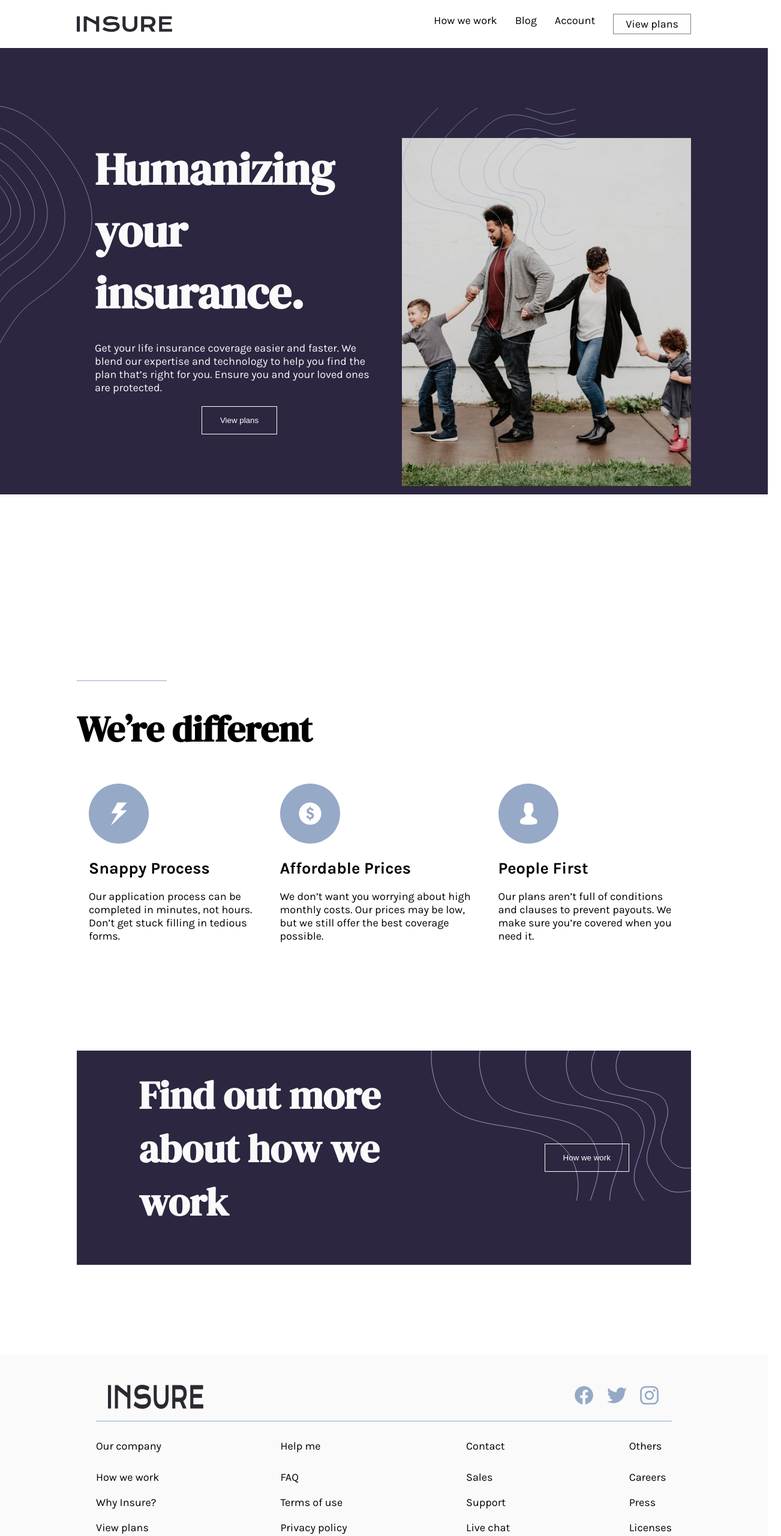
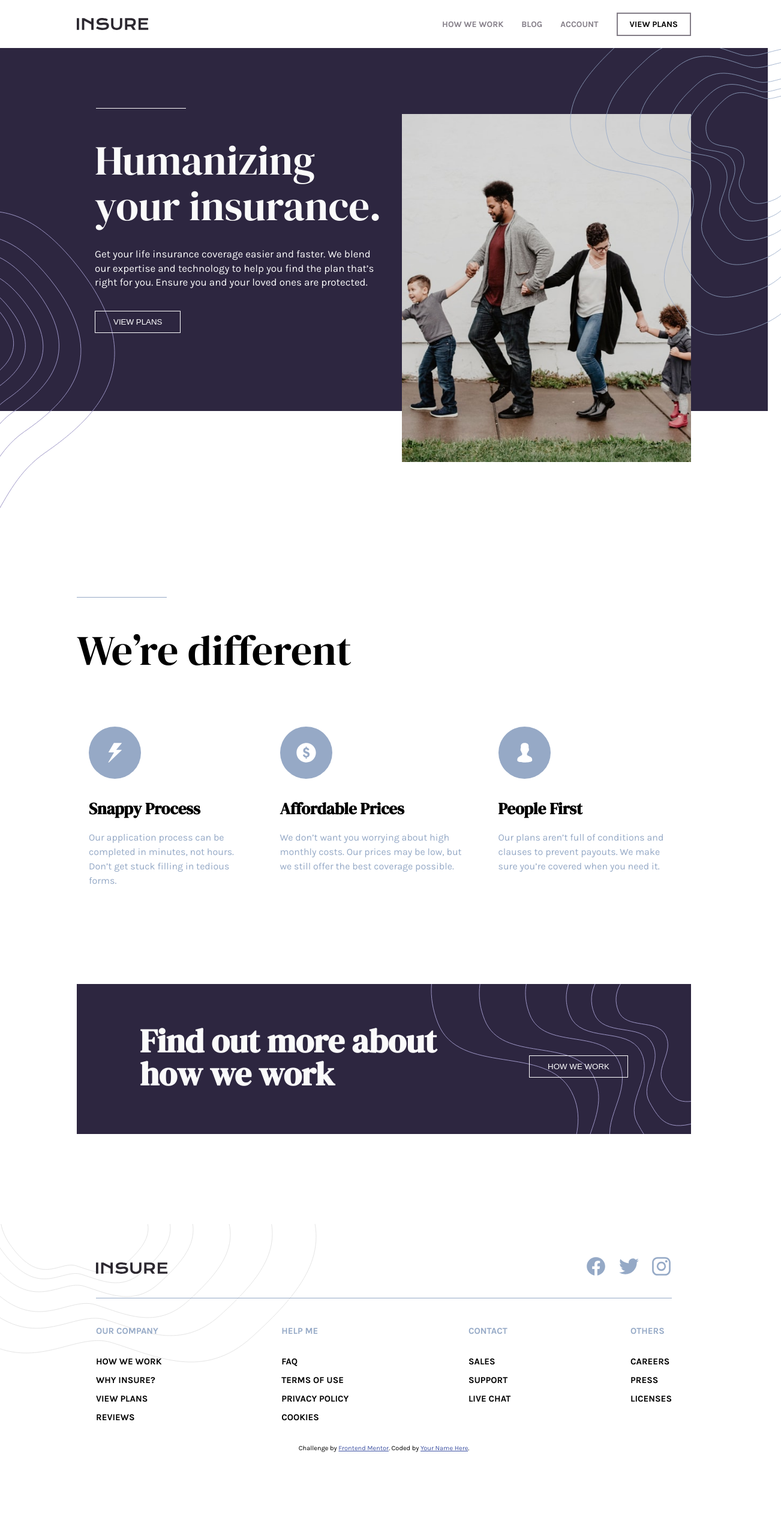
Before and after one commit to abe-m1/insure-landing-page, a website: page index.html in a window 1280 px wide. Shown: the top 2560 px of the page at 60% size, 1302 px wide, since content can reach past the window. After the commit the page ends 2420 px from the top, so only its background shows below. Drawn offline with nearby package versions, Linux system fonts and the light colour scheme.

Commit message:
footer styling

```diff
--- a/index.html
+++ b/index.html
@@ -38,8 +38,21 @@
           alt=""
         />
         <div class="container split">
+          <div class="right">
+            <img
+              class="intro-image"
+              src="images/image-intro-desktop.jpg"
+              alt=""
+            />
+            <img
+              class="pattern"
+              src="images/bg-pattern-intro-right-desktop.svg"
+              alt=""
+            />
+          </div>
           <div class="left">
-            <h1 class="headline">Humanizing your insurance.</h1>
+            <h1 class="headline">Humanizing</h1>
+            <h1 class="headline">your insurance.</h1>
             <p class="hero-text">
               Get your life insurance coverage easier and faster. We blend our
               expertise and technology to help you find the plan that’s right
@@ -51,18 +64,6 @@
               src="images/bg-pattern-intro-left-desktop.svg"
               alt=""
             /> -->
-          </div>
-          <div class="right">
-            <img
-              class="intro-image"
-              src="images/image-intro-desktop.jpg"
-              alt=""
-            />
-            <img
-              class="pattern"
-              src="images/bg-pattern-intro-right-desktop.svg"
-              alt=""
-            />
           </div>
         </div>
       </section>
@@ -103,7 +104,7 @@
       </section>
       <footer class="footer">
         <div class="container footer-top">
-          <img class="logo" src="images/logo.svg" alt="" />
+          <img class="footer-logo" src="images/logo.svg" alt="" />
           <div class="social">
             <ion-icon name="logo-facebook"></ion-icon>
             <ion-icon name="logo-twitter"></ion-icon>
--- a/scss/main.scss
+++ b/scss/main.scss
@@ -71,6 +71,10 @@ body {
 .container {
   width: 80%;
   margin: auto;
+
+  @include respond(phone) {
+    width: 100%;
+  }
 }
 
 .header {
@@ -87,6 +91,7 @@ body {
 
 .header-menu {
   display: flex;
+  align-items: center;
   @include respond(phone) {
     display: none;
   }
@@ -94,14 +99,18 @@ body {
 
 .menu-item {
   list-style: none;
+  text-transform: uppercase;
+  font-size: 1.4rem;
+  font-weight: 700;
 
   &:not(:last-child) {
     margin-right: 3rem;
+    color: $darkGrayishViolet;
   }
 
   &:last-child {
-    border: 1px solid $darkGrayishViolet;
-    padding: 0.5rem 2rem;
+    border: 2px solid $darkGrayishViolet;
+    padding: 0.9rem 2rem;
   }
 
   @include respond(phone) {
@@ -120,7 +129,7 @@ body {
 }
 
 .logo {
-  width: 16rem;
+  width: 12rem;
 
   @include respond(phone) {
     width: 11rem;
@@ -132,6 +141,10 @@ body {
   margin-bottom: 35rem;
   background-color: $darkViolet;
   // overflow: hidden;
+
+  @include respond(phone) {
+    margin-bottom: 17rem;
+  }
 }
 
 // .hero:after {
@@ -144,83 +157,164 @@ body {
 //   position: absolute;
 // }
 
+.hero:before {
+  content: '';
+  width: 15rem;
+  border-top: solid 1px $veryLightGray;
+  position: absolute;
+  top: 18rem;
+  left: 16rem;
+
+  @include respond(phone) {
+    left: 35%;
+  }
+}
+
 .icon {
-  width: 10rem;
-  margin-bottom: 2rem;
+  width: 8.7rem;
+  margin-bottom: 2.6rem;
+  @include respond(phone) {
+    margin-bottom: 3rem;
+  }
 }
 
 .box {
   padding: 2rem;
+
+  @include respond(phone) {
+    display: flex;
+    flex-direction: column;
+    align-items: center;
+  }
 }
 .box h2 {
-  margin-bottom: 2rem;
+  margin-bottom: 1.8rem;
+  font-family: 'DM Serif Display', sans-serif;
+  @include respond(phone) {
+    margin-bottom: 3rem;
+  }
+}
+
+.box p {
+  color: $grayishBlue;
+  font-size: 1.6rem;
+  line-height: 1.5;
+
+  @include respond(phone) {
+    text-align: center;
+    line-height: 1.5;
+    margin-bottom: 3rem;
+  }
+}
+
+.split {
+  display: flex;
+
+  @include respond(phone) {
+    display: block;
+  }
 }
 
 .pattern {
   position: absolute;
-  top: -5rem;
-  bottom: -10.5rem;
-  width: 60%;
+  top: -11rem;
+  right: -15rem;
+  width: 73%;
+
+  @include respond(phone) {
+    display: none;
+  }
 }
 
 .pattern-left {
   position: absolute;
-  top: 22%;
-  // bottom: -15rem;
-  // left: 0rem;
-  width: 12%;
+  top: 44%;
+  width: 15%;
 }
 
 .left {
-  padding: 3rem;
+  padding: 2.3rem 3rem 2.3rem 3rem;
   padding-top: 15rem;
-  padding-bottom: 10rem;
+  padding-bottom: 13rem;
   flex: 1;
   display: flex;
   flex-direction: column;
-  align-items: center;
-  justify-content: center;
+  align-items: flex-start;
+  justify-content: flex-start;
   position: relative;
+
+  @include respond(phone) {
+    padding-top: 10rem;
+  }
 }
 
 .right {
   position: relative;
-  bottom: -15rem;
+  bottom: -11rem;
   flex: 1;
+  order: 1;
+
+  @include respond(phone) {
+    bottom: 0;
+  }
 }
 
 .intro-image {
   position: absolute;
+
+  @include respond(phone) {
+    position: relative;
+  }
 }
 .headline {
-  font-size: 7.5rem;
+  font-size: 6.9rem;
   font-family: 'DM Serif Display', sans-serif;
-  margin-bottom: 3rem;
-}
+  font-weight: 400;
+  line-height: 1.1;
+  &:last-of-type {
+    margin-bottom: 3rem;
+  }
 
-.split {
-  display: flex;
+  @include respond(phone) {
+    font-size: 5rem;
+    text-align: center;
+  }
 }
 
 .hero-text {
-  margin-bottom: 2rem;
+  margin-bottom: 3.5rem;
+  line-height: 1.4;
+  font-size: 1.7rem;
+
+  @include respond(phone) {
+    text-align: center;
+    line-height: 1.6;
+    margin-bottom: 4rem;
+  }
 }
 
 .action-button {
   border: 1px solid $white;
   background-color: transparent;
   color: $white;
-  padding: 1.5rem 3rem;
+  padding: 1rem 3rem;
+  text-transform: uppercase;
 }
 
 .second-headline {
-  font-size: 6rem;
+  font-size: 7rem;
   font-family: 'DM Serif Display', sans-serif;
-  margin-bottom: 3rem;
+  margin-bottom: 6rem;
+  font-weight: 400;
+
+  @include respond(phone) {
+    text-align: center;
+    font-size: 6rem;
+  }
 }
 
 .second-section {
-  margin-bottom: 16rem;
+  margin-bottom: 14rem;
 }
 
 .second-section:before {
@@ -232,11 +326,15 @@ body {
   // top: 50%;
   margin-top: -4rem;
   z-index: 1;
+
+  @include respond(phone) {
+    left: 35%;
+  }
 }
 
 .third-section {
   color: $veryLightGray;
-  padding: 3rem;
+  padding: 6.7rem 4rem 4.3rem 4rem;
   display: flex;
   justify-content: space-around;
   background: url(/images/bg-pattern-how-we-work-desktop.svg) no-repeat top
@@ -244,43 +342,86 @@ body {
   background-color: $darkViolet;
   align-items: center;
   margin-bottom: 15rem;
+
+  @include respond(phone) {
+    display: block;
+    width: 90%;
+    padding: 6rem 2rem;
+    text-align: center;
+    margin-bottom: 18rem;
+  }
 }
 
 .third-headline {
-  font-size: 6.5rem;
+  font-size: 5.5rem;
   font-family: 'DM Serif Display', sans-serif;
   margin-bottom: 3rem;
   width: 55%;
+  line-height: 1;
+
+  @include respond(phone) {
+    font-size: 4rem;
+    width: 100%;
+  }
 }
 
 .row {
   display: flex;
+
+  @include respond(phone) {
+    display: block;
+  }
 }
 
 .footer {
   background-color: $veryLightGray;
-  padding: 3rem 4rem;
+  padding: 2.3rem 4rem;
+  background: url(/images/bg-pattern-footer-desktop.svg) no-repeat top left;
 }
 .footer-top {
-  padding: 2rem;
+  padding: 3rem 0;
   display: flex;
+  align-items: center;
   justify-content: space-between;
+
+  @include respond(phone) {
+    display: block;
+    text-align: center;
+  }
 }
 .footer-row {
   display: flex;
   border-top: 1px solid $grayishBlue;
-  padding-top: 3rem;
+  padding-top: 4.5rem;
   justify-content: space-between;
+
+  @include respond(phone) {
+    display: block;
+    text-align: center;
+  }
+}
+
+.footer-logo {
+  width: 12rem;
+
+  @include respond(phone) {
+    width: 14rem;
+    margin-bottom: 3rem;
+  }
 }
 
 .footer-row li {
   list-style: none;
-  margin-bottom: 2rem;
+  margin-bottom: 1.3rem;
+  text-transform: uppercase;
+  font-weight: 700;
+  font-size: 1.5rem;
 }
 
 .footer-row ul li {
   &:first-child {
-    margin-bottom: 3rem;
+    margin-bottom: 3.3rem;
+    color: $grayishBlue;
   }
 }
 
```
Also changed, not shown: css/style.css.
